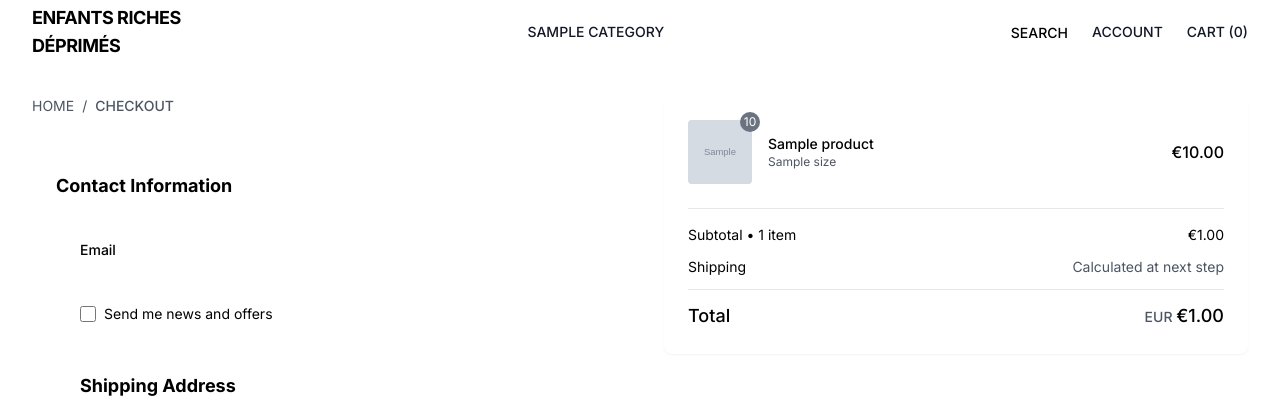
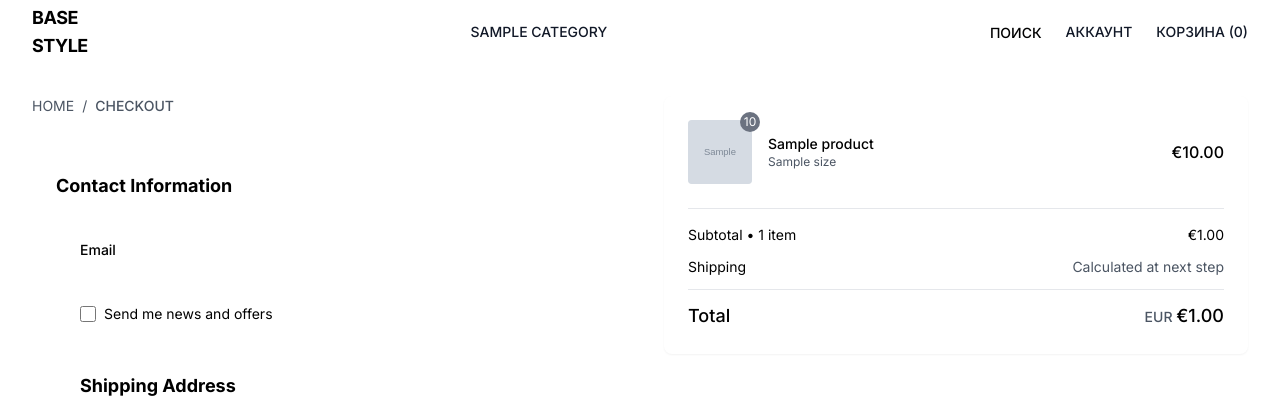
Before and after one commit to trauringetag/onlineshop, a Django app: template orders/templates/orders/checkout.html in a window 1280 px wide. Shown: the top 416 px of the page. Run offline with Django 5.2, Linux system fonts and the light colour scheme; the template is opened without the code that fills it: most values are stand-ins (such as "Sample title", 1, 10 or a date in 2020); grey boxes marked "Sample" are stand-in pictures; form fields are guessed from the names that the template uses; parts of the project's set-up code (start-up, migrations or seed data) failed here and were passed over; some libraries are stand-ins or nearby versions.

Commit message:
Работа над оформлением Main

```diff
--- a/main/templates/main/base.html
+++ b/main/templates/main/base.html
@@ -1,10 +1,10 @@
 {% load static %}
 <!DOCTYPE html>
-<html lang="en">
+<html lang="ru">
 <head>
     <meta charset="UTF-8">
     <meta name="viewport" content="width=device-width, initial-scale=1.0">
-    <title>{% block title %}ENFANTS RICHES DÉPRIMÉS{% endblock %}</title>
+    <title>{% block title %}BASE STYLE{% endblock %}</title>
     <script src="https://cdn.tailwindcss.com"></script>
     <script src="https://unpkg.com/htmx.org@1.9.10"></script>
     <script src="https://unpkg.com/alpinejs@3.x.x/dist/cdn.min.js" defer></script>
@@ -48,7 +48,7 @@
             background-color: black;
         }
 
-        /* Mobile menu styles */
+        /* Стили мобильного меню */
         .mobile-menu {
             transform: translateX(-100%);
             transition: transform 0.3s ease-in-out;
@@ -83,7 +83,7 @@
             transform: rotate(45deg) translate(-5px, -6px);
         }
 
-        /* Overlay */
+        /* Оверлей */
         .overlay {
             opacity: 0;
             visibility: hidden;
@@ -95,7 +95,7 @@
             visibility: visible;
         }
 
-        /* HTMX loading indicator */
+        /* Загрузка HTMX */
         .htmx-indicator {
             opacity: 0;
             transition: opacity 200ms ease-in;
@@ -109,16 +109,16 @@
     </style>
 </head>
 <body class="bg-white">
-    <!-- Mobile Menu Overlay -->
+    <!-- Оверлей мобильного меню -->
     <div id="overlay" class="overlay fixed inset-0 bg-black bg-opacity-50 z-40 md:hidden"></div>
 
-    <!-- Mobile Menu -->
+    <!-- Мобильное меню -->
     <div id="mobileMenu" class="mobile-menu fixed top-0 left-0 w-80 h-full bg-white z-50 md:hidden shadow-lg">
         <div class="p-6">
             <div class="flex justify-between items-center mb-8">
                 <h2 class="text-lg font-bold tracking-tight text-left">
-                    ENFANTS RICHES <br>
-                    DÉPRIMÉS
+                    BASE <br>
+                    STYLE
                 </h2>
                 <button id="closeMenu" class="hamburger active">
                     <span></span>
@@ -133,7 +133,7 @@
                    hx-target="#main-content"
                    hx-push-url="true"
                    class="mobile-nav-link block text-lg font-medium text-gray-900 hover:text-gray-700 py-2 border-b border-gray-200">
-                   HOME
+                   ГЛАВНАЯ
                 </a>
                 {% for category in categories %}
                 <a href="{% url 'main:catalog' category.slug %}"
@@ -153,9 +153,9 @@
                 hx-target="#main-content"
                 hx-push-url="true"
                 class="text-sm font-medium text-gray-900 uppercase hover:text-gray-600">
-                    ACCOUNT
+                    АККАУНТ
                 </a>
-                <a href="#" id="mobileCart" class="block text-sm font-medium text-gray-900 hover:text-gray-700 py-2">CART (0)</a>
+                <a href="#" id="mobileCart" class="block text-sm font-medium text-gray-900 hover:text-gray-700 py-2">КОРЗИНА (0)</a>
             </div>
         </div>
     </div>
@@ -164,7 +164,7 @@
     <header class="sticky top-0">
         <div class="mx-auto px-4 sm:px-6 lg:px-8">
             <div class="flex justify-between items-center h-16">
-                <!-- Mobile Menu Button -->
+                <!-- Кнопки мобильного меню -->
                 <button id="menuToggle" class="hamburger md:hidden">
                     <span></span>
                     <span></span>
@@ -178,13 +178,13 @@
                        hx-target="#main-content"
                        hx-push-url="true">
                         <h1 class="text-sm sm:text-lg font-bold tracking-tight text-left">
-                            ENFANTS RICHES <br>
-                            DÉPRIMÉS
+                            BASE <br>
+                            STYLE
                         </h1>
                     </a>
                 </div>
 
-                <!-- Desktop Navigation -->
+                <!-- ПК навигация -->
                 <nav class="hidden md:flex space-x-8">
                     {% for category in categories %}
                     <a href="{% url 'main:catalog' category.slug %}"
@@ -197,7 +197,7 @@
                     {% endfor %}
                 </nav>
 
-                <!-- Right side links -->
+                <!-- Ссылки (справа) -->
                 <div class="hidden md:flex items-center space-x-6">
                     <div class="relative" id="mobile-search-wrapper">
                         <button id="mobile-search-toggle"
@@ -205,7 +205,7 @@
                                 hx-target="#mobile-search-wrapper"
                                 hx-swap="innerHTML"
                                 class="text-sm font-medium uppercase hover:text-gray-600">
-                            SEARCH
+                            ПОИСК
                         </button>
                     </div>
                     <a href="{% url 'users:profile' %}"
@@ -213,34 +213,34 @@
                     hx-target="#main-content"
                     hx-push-url="true"
                     class="text-sm font-medium text-gray-900 uppercase hover:text-gray-600">
-                        ACCOUNT
+                        АККАУНТ
                     </a>
-                    <a href="#" id="desktopCart" class="text-sm font-medium text-gray-900 hover:text-gray-700">CART (0)</a>
+                    <a href="#" id="desktopCart" class="text-sm font-medium text-gray-900 hover:text-gray-700">КОРЗИНА (0)</a>
                 </div>
 
-                <!-- Mobile Cart Icon -->
+                <!-- Мобильная корзина -->
                 <div class="md:hidden">
-                    <a href="#" id="mobileCartHeader" class="text-xs font-medium text-gray-900">CART (0)</a>
+                    <a href="#" id="mobileCartHeader" class="text-xs font-medium text-gray-900">КОРЗИНА (0)</a>
                 </div>
             </div>
         </div>
     </header>
     <div id="cart-container"></div>
 
-    <!-- Loading Indicator -->
+    <!-- Значок загрузки -->
     <div class="htmx-indicator fixed top-0 left-0 w-full h-1 bg-black z-50"></div>
 
-    <!-- Main Content -->
+    <!-- Основная информация -->
     <div id="main-content">
         {% block content %}
-        <!-- Default home content -->
+        <!-- Главная страница -->
         <main class="mx-auto px-4 sm:px-6 lg:px-8 py-8">
             <div class="text-center py-20">
                 <h2 class="text-4xl font-bold tracking-tight text-gray-900 mb-4">
-                    ENFANTS RICHES DÉPRIMÉS
+                    BASE STYLE
                 </h2>
                 <p class="text-lg text-gray-600 mb-8">
-                    Select a category to browse our collection
+                    Выберите категорию, чтобы просмотреть нашу коллекцию
                 </p>
                 <div class="grid grid-cols-1 md:grid-cols-2 gap-6 max-w-2xl mx-auto">
                     {% for category in categories %}
@@ -260,7 +260,7 @@
 
     <script>
         document.addEventListener('DOMContentLoaded', function() {
-            // Mobile menu functionality
+            // Функционал мобильного меню
             const menuToggle = document.getElementById('menuToggle');
             const closeMenu = document.getElementById('closeMenu');
             const mobileMenu = document.getElementById('mobileMenu');
@@ -284,21 +284,21 @@
             closeMenu.addEventListener('click', closeMobileMenu);
             overlay.addEventListener('click', closeMobileMenu);
 
-            // Close mobile menu after navigation
+            // Закрытие мобильного меню после перехода
             document.addEventListener('htmx:afterRequest', function() {
                 closeMobileMenu();
             });
 
-            // Cart functionality
+            // Функционал корзины
             const desktopCart = document.getElementById('desktopCart');
             const mobileCart = document.getElementById('mobileCart');
             const mobileCartHeader = document.getElementById('mobileCartHeader');
 
-            // Get initial cart count
+            // Получение кол-ва товаров в корзине
             updateCartCount();
 
             function updateHeaderCartCount(count) {
-                const cartText = `CART (${count})`;
+                const cartText = `КОРЗИНА (${count})`;
                 if (desktopCart) desktopCart.textContent = cartText;
                 if (mobileCart) mobileCart.textContent = cartText;
                 if (mobileCartHeader) mobileCartHeader.textContent = cartText;
@@ -328,14 +328,14 @@
                 }
             });
 
-            // Close mobile menu on window resize
+            // Закрытие мобильного меню при изменении размера окна
             window.addEventListener('resize', function() {
                 if (window.innerWidth >= 768) {
                     closeMobileMenu();
                 }
             });
 
-            // Update active navigation links after HTMX requests
+            // Обновление активных ссылок навигации после HTMX-запросов
             document.addEventListener('htmx:afterSettle', function() {
                 updateActiveNavLinks();
             });
@@ -352,7 +352,7 @@
                 });
             }
 
-            // Listen for cart updates
+            // Обновление корзины
             document.addEventListener('cartUpdated', function(e) {
                 if (e.detail && e.detail.total_items !== undefined) {
                     updateHeaderCartCount(e.detail.total_items);
@@ -360,12 +360,12 @@
             });
         });
 
-        // Global function to update cart count
+        // Функция обновления количества товаров в корзине
         window.updateHeaderCartCount = function(count) {
             const desktopCart = document.getElementById('desktopCart');
             const mobileCart = document.getElementById('mobileCart');
             const mobileCartHeader = document.getElementById('mobileCartHeader');
-            const cartText = `CART (${count})`;
+            const cartText = `КОРЗИНА (${count})`;
 
             if (desktopCart) desktopCart.textContent = cartText;
             if (mobileCart) mobileCart.textContent = cartText;
--- a/main/templates/main/home_content.html
+++ b/main/templates/main/home_content.html
@@ -1,11 +1,11 @@
-<!-- Home content for HTMX requests -->
+<!-- Контент главной страницы для HTMX-запросов -->
 <main class="mx-auto px-4 sm:px-6 lg:px-8 py-8">
     <div class="text-center py-20">
         <h2 class="text-4xl font-bold tracking-tight text-gray-900 mb-4">
-            ENFANTS RICHES DÉPRIMÉS
+            BASE STYLE
         </h2>
         <p class="text-lg text-gray-600 mb-8">
-            Select a category to browse our collection
+            Выберите категорию, чтобы просмотреть нашу коллекцию
         </p>
         <div class="grid grid-cols-1 md:grid-cols-2 gap-6 max-w-2xl mx-auto">
             {% for category in categories %}
--- a/main/templates/main/search_button.html
+++ b/main/templates/main/search_button.html
@@ -3,5 +3,5 @@
         hx-target="#search-wrapper, #mobile-search-wrapper"
         hx-swap="innerHTML"
         class="text-sm font-medium uppercase hover:text-gray-600">
-    SEARCH
+    ПОИСК
 </button>
--- a/main/templates/main/search_input.html
+++ b/main/templates/main/search_input.html
@@ -2,7 +2,7 @@
     <input type="text"
            id="search-input"
            name="q"
-           placeholder="SEARCH"
+           placeholder="ПОИСК"
            value="{{ search_query|default:'' }}"
            class="w-40 bg-white border border-gray-300 py-2 px-3 text-sm font-medium uppercase focus:outline-none focus:border-gray-900"
            hx-get="{% url 'main:catalog_all' %}"
@@ -14,7 +14,7 @@
             hx-get="{% url 'main:catalog_all' %}?reset_search=true"
             hx-target="#search-wrapper, #mobile-search-wrapper"
             hx-swap="innerHTML"
-            hx-on::before-request="document.getElementById('search-input').value = ''; document.getElementById('search-input').placeholder = 'SEARCH';">
+            hx-on::before-request="document.getElementById('search-input').value = ''; document.getElementById('search-input').placeholder = 'ПОИСК';">
         ×
     </button>
 </div>
@@ -27,7 +27,7 @@
                 if (this.value) {
                     this.placeholder = '';
                 } else {
-                    this.placeholder = 'SEARCH';
+                    this.placeholder = 'ПОИСК';
                 }
             });
             searchInput.focus();
```
Also changed, not shown: main/templates/main/catalog.html (+13 -13 lines), main/templates/main/filter_modal.html (+13 -13 lines), main/templates/main/product_detail.html (+29 -29 lines).
